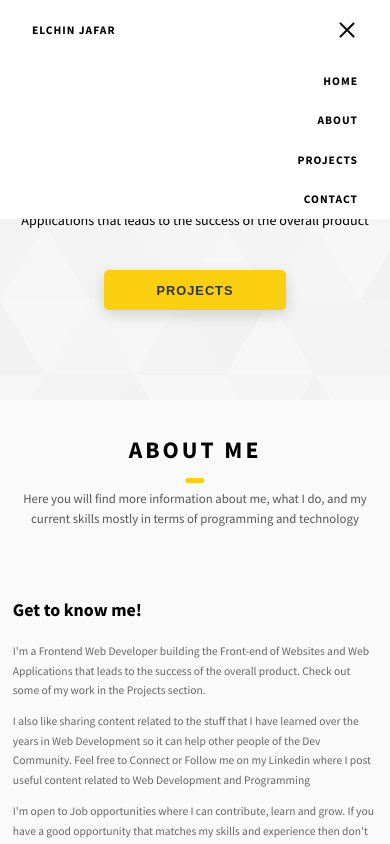
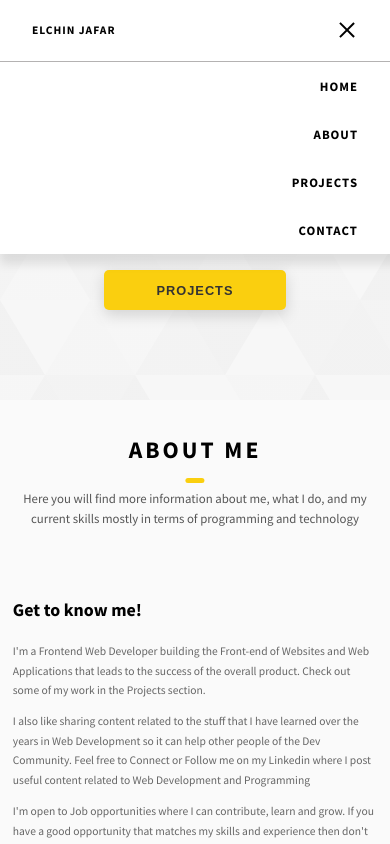
Before and after one commit to elchin-jafar/portfolio, a React (Vite) app: page / in a window 390 px wide. Both pictures are taken after a click on the element 346 px from the left and 30 px from the top of the page. Shown: the top 844 px of the page. Built offline with nearby package versions, Linux system fonts and the light colour scheme.

Commit message:
add form validation & hamburger menu animation on open and close

```diff
--- a/package.json
+++ b/package.json
@@ -19,7 +19,8 @@
     "emailjs": "^4.0.1",
     "hamburger-react": "^2.5.0",
     "react": "^18.2.0",
-    "react-dom": "^18.2.0"
+    "react-dom": "^18.2.0",
+    "react-transition-group": "^4.4.5"
   },
   "devDependencies": {
     "@types/react": "^18.0.27",
--- a/src/components/project-element/ProjectElement.jsx
+++ b/src/components/project-element/ProjectElement.jsx
@@ -7,7 +7,7 @@ function ProjectElement({img, title,info}) {
   return (
     <section className={classes['project-element']}>
         <div className={classes.image}>
-            <img className={classes.laptopImg} src={laptopImg} alt="" />
+            <img className={classes.laptopImg} src={laptopImg} alt="laptopImg" />
             <div className={classes.innerImg}>
               <img className={classes.mainImg} src={flagAppImg} alt="" />
             </div>
--- a/src/components/project-element/ProjectElement.module.css
+++ b/src/components/project-element/ProjectElement.module.css
@@ -9,7 +9,7 @@
 
 .image {
     position: relative;
-    margin-right: 5rem;;
+    margin-right: 5rem;
 }
 
 .laptopImg {
@@ -48,6 +48,34 @@
     margin-bottom: 3rem;
 }
 
+@media only screen and (max-width: 1200px) {
+    .project-element {
+        flex-direction: column;
+    }
+}
+
+
+@media only screen and (max-width: 720px) {
+    .project-element {
+        display: initial;
+    }
+    .image {
+        margin-right: initial;
+    }
+    .laptopImg {
+        width: 54rem;
+    }
+    .innerImg {
+        position: absolute;
+        width: 40.5rem;
+        top: 25px;
+        left: 68px;
+    }
+    .mainImg {
+        width: 40.8rem;
+    }
+ }
+
 @media only screen and (max-width: 395px) {
     .project-element {
         display: initial;
--- a/src/pages/About.module.css
+++ b/src/pages/About.module.css
@@ -76,7 +76,17 @@
     max-width: 60rem;
 }
 
-@media only screen and (max-width: 395px) {
+@media only screen and (max-width: 1200px) {
+    .about-me__down-side {
+        flex-direction: column;
+    }
+    .my-skills {
+        margin-left: 0;
+        margin-top: 10rem;
+    }
+}
+
+@media only screen and (max-width: 720px) {
    .about {
     padding: 2rem;
    }
--- a/src/pages/Contact.jsx
+++ b/src/pages/Contact.jsx
@@ -7,18 +7,29 @@ import classes from "./Contact.module.css";
 
 function Contact() {
   const form = useRef();
+  const nameRef = useRef();
+  const emailRef = useRef();
+  const messageRef = useRef();
   const [messageApi, contextHolder] = message.useMessage();
 
   const sendEmail = (e) => {
     e.preventDefault();
 
+    if(nameRef.current.value.trim() === "" && emailRef.current.value.trim() === "" && messageRef.current.value.trim() === "") {
+      console.log('bruh!!');
+      messageApi.open({
+        type: 'error',
+        content: 'Please fill in all fields to submit the form',
+      })
+      return;
+    }
     emailjs.sendForm('service_w5gtdzk', 'template_ep28gp2', form.current, 'zPR9eR7dAaFKp0_D7')
       .then((result) => {
           console.log(result.text);
           console.log("message sent");
           messageApi.open({
             type: 'success',
-            content: 'Message Sent, Thanks!!'
+            content: 'Your email has been sent! Thank you for contacting us!'
           });
           e.target.reset();
       }, (error) => {
@@ -37,12 +48,13 @@ function Contact() {
       <div className={classes.form}>
         <form ref={form} onSubmit={sendEmail}>
           <label htmlFor="name">Name</label>
-          <input type="text" id="name" placeholder="Enter Your Name" name="from_name" />
+          <input ref={nameRef} type="text" id="name" placeholder="Enter Your Name" name="from_name" />
           <label htmlFor="email">Email</label>
-          <input type="email" id="email" placeholder="Enter Your Email" name="user_email" />
+          <input ref={emailRef} type="email" id="email" placeholder="Enter Your Email" name="user_email" />
           <label htmlFor="message">Message</label>
           <textarea
             id="message"
+            ref={messageRef}
             cols="30"
             rows="10"
             placeholder="Enter Your Message"
--- a/src/pages/Main.module.css
+++ b/src/pages/Main.module.css
@@ -85,7 +85,7 @@
     background-color: rgba(250, 207, 15, .2);
 }
 
-@media only screen and (max-width: 395px) {
+@media only screen and (max-width: 720px) {
   .main {
     padding: 0 2rem;
   }
--- a/src/pages/Navbar.jsx
+++ b/src/pages/Navbar.jsx
@@ -1,17 +1,24 @@
-import React, { useState } from "react";
+import React, { useState, useRef } from "react";
 import classes from "./Navbar.module.css";
-import { Sling as Hamburger } from 'hamburger-react'
+import { Sling as Hamburger } from 'hamburger-react';
+import { Transition } from "react-transition-group";
+
+  const duration = 300;
+  const defaultStyle ={
+    transition: `opacity ${duration}ms ease-in-out`,
+    opacity: 0,
+  }
+
+  const transitionStyles = {
+    entering: {opacity: 1},
+    entered: {opacity: 1},
+    exiting: {opacity: 0},
+    exited: {opacity: 0},
+  }
 
 function Navbar() {
   const [isMenuOpen, setIsMenuOpen] = useState(false);
-
-  function openMenu() {
-    setIsMenuOpen(true);
-  }
-
-  function closeMenu() {
-    setIsMenuOpen(false);
-  }
+  const nodeRef = useRef();
 
   return (
     <>
@@ -28,7 +35,9 @@ function Navbar() {
           <a href="#projects">Projects</a>
           <a href="#contact">Contact</a>
         </div>
-        { isMenuOpen && <div className={classes.responsiveMenuContainer}>
+
+        <Transition nodeRef={nodeRef} in={isMenuOpen} timeout={1000} mountOnEnter unmountOnExit>
+          {state => (<div ref={nodeRef} className={classes.responsiveMenuContainer} style={{...defaultStyle, ...transitionStyles[state]}}>
             <div className={classes.responsiveMenu} onClick={(e) => {
                 if(e.target.tagName === "A") setIsMenuOpen(false)
             }}>
@@ -37,7 +46,9 @@ function Navbar() {
               <a href="#projects">Projects</a>
               <a href="#contact">Contact</a>
             </div>
-        </div>}
+          </div>)}
+        </Transition>
+
       </div>
     </>
   );
--- a/src/pages/Navbar.module.css
+++ b/src/pages/Navbar.module.css
@@ -43,7 +43,42 @@
     color: yellow;
 }
 
-@media only screen and (max-width: 395px) {
+@media only screen and (max-width: 720px) {
+    .responsiveMenuContainer {
+        position: absolute;
+        top: 100%;
+        right: 0;
+        background-color: #fff;
+        width: 100%;
+        box-shadow: 0 10px 10px rgb(0, 0, 0, 10%);
+        border-top: 1px solid rgb(180, 178, 178);
+        transition: opacity 1s ease-out;
+    }
+    .responsiveMenu {
+        display: flex;
+        flex-direction: column;
+        align-items: flex-end;
+        padding-right: 7rem;
+    }
+
+    .responsiveMenu a {
+        display: inline-block;
+        text-align: end;
+        font-size: 2rem;
+        text-decoration: none;
+        color: initial;
+        padding: 2.5rem 0;
+    }
+
+    .navlinks {
+        display: none;
+    }
+    .hamburger {
+        display: initial;
+    }
+}
+
+/* @media only screen and (max-width: 395px) {
     .responsiveMenuContainer {
         position: absolute;
         top: 100%;
@@ -70,4 +105,4 @@
     .hamburger {
         display: initial;
     }
-}
+} */
```
Also changed, not shown: 2 other files (tests, documents, lock files or other folders). Lines whose indentation alone changed are shown as unchanged.
